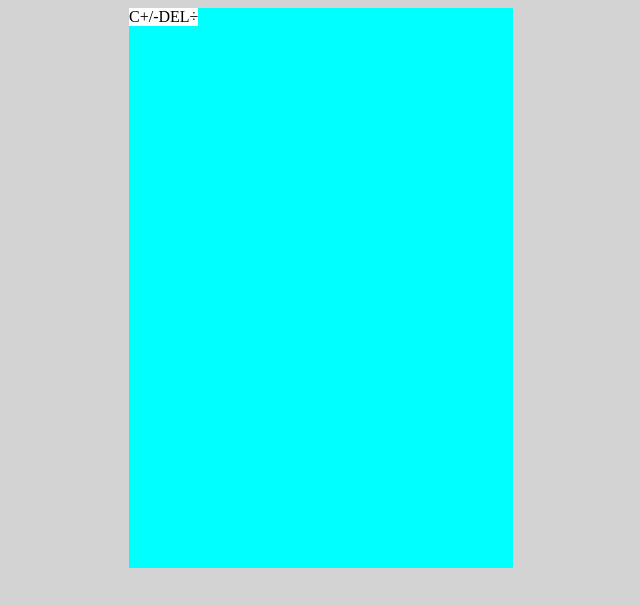
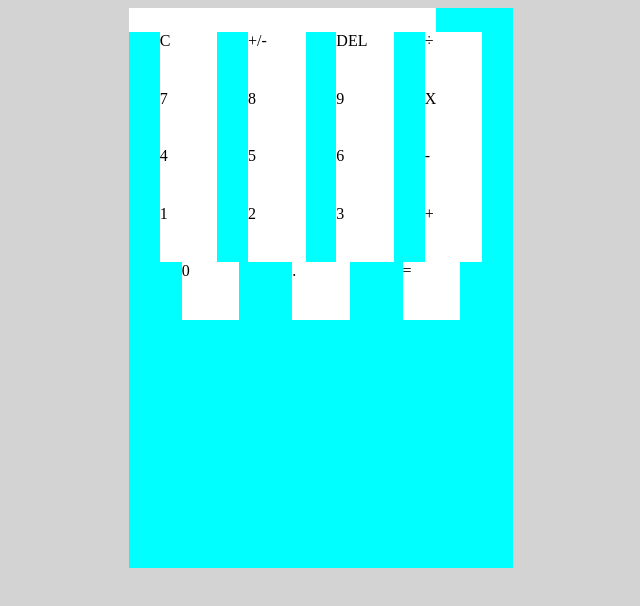
Before and after one commit to GregoryHowes/odin-calculator, a plain HTML site: page index.html in a window 1280 px wide. Shown: the whole page, without its empty margins (319-959 px from the left). Drawn offline with Linux system fonts and the light colour scheme.

Commit message:
Complete calc design. No CSS yet

```diff
--- a/index.html
+++ b/index.html
@@ -17,10 +17,29 @@
             <div class="btn" id="del">DEL</div>
             <div class="btn" id="div">÷</div>
         </div>
-        <div class="row2 row"></div>
-        <div class="row3 row"></div>
-        <div class="row4 row"></div>
-        <div class="row5 row"></div>
+        <div class="row2 row">
+            <div class="btn" id="key-7">7</div>
+            <div class="btn" id="key-8">8</div>
+            <div class="btn" id="key-9">9</div>
+            <div class="btn" id="mult">X</div>
+        </div>
+        <div class="row3 row">
+            <div class="btn" id="key-4">4</div>
+            <div class="btn" id="key-5">5</div>
+            <div class="btn" id="key-6">6</div>
+            <div class="btn" id="minus">-</div>
+        </div>
+        <div class="row4 row">
+            <div class="btn" id="key-1">1</div>
+            <div class="btn" id="key-2">2</div>
+            <div class="btn" id="key-3">3</div>
+            <div class="btn" id="plus">+</div>
+        </div>
+        <div class="row5 row">
+            <div class="btn" id="key-0">0</div>
+            <div class="btn" id="key-dec">.</div>
+            <div class="btn" id="equal">=</div>
+        </div>
     </div>
 </body>
 </html>
--- a/style.css
+++ b/style.css
@@ -2,13 +2,26 @@ body {
     background-color: lightgrey;
 }
 
+
+
 .row {
     display: flex;
     flex: 1;
+    justify-content: space-evenly;
+}
+
+.display {
+    width: 80%;
+    background-color: white;
+    height: 1.5rem;
+    justify-content: center;
+
 }
 
 .btn {
     background-color: white;
+    aspect-ratio: 1 / 1 ;
+    width: 15%;
 }
 
 .calculator-body {
```
